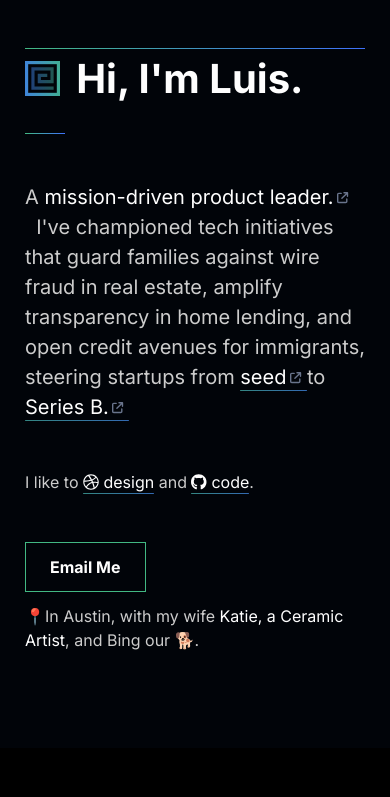
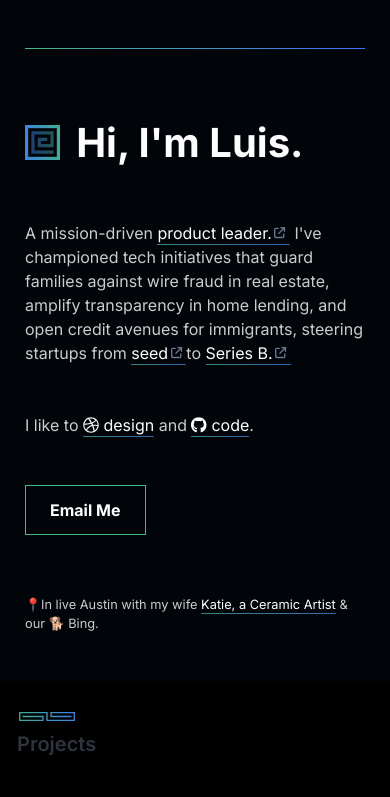
Before and after one commit to ztfo/luispalomares.com, a Vue app: page /#/ in a window 390 px wide. Shown: the top 797 px of the page. Built offline with nearby package versions, Linux system fonts and the light colour scheme; grey boxes are pictures that could not be loaded.

Commit message:
favicon, footer, logo, etc

```diff
--- a/src/components/Footer.vue
+++ b/src/components/Footer.vue
@@ -1,8 +1,8 @@
 <template lang="pug">
-p.is-size-6.mb-6
-    span 📍In Austin, with my wife
+p.is-size-6.mt-6
+    span 📍In live Austin with my wife&nbsp;
     a.link(href="https://katieannclay.com", target="_blank") Katie, a Ceramic Artist
-    span , and Bing our 🐕.
+    span &nbsp;&amp; our 🐕 Bing.
 </template>
 
 <script>
@@ -12,5 +12,9 @@ export default {
 </script>
 
 <style scoped>
-/* Your component styles go here */
+@media (max-width: 768px) {
+    p {
+        font-size: 0.8rem !important;
+    }
+}
 </style>
--- a/src/components/HomePanel.vue
+++ b/src/components/HomePanel.vue
@@ -3,11 +3,10 @@
     h1.is-size-2.pb-0
         LogoNavComponent
         span Hi, I'm Luis.
-    .simple-divider
-    p.is-size-5.my-6
-        span A
+    p.is-size-5.is-size-6-mobile.my-6
+        span A mission-driven
         a.link(href="https://www.linkedin.com/in/luis-palomares/", target="_blank")
-            span mission-driven product leader.&nbsp;
+            span product leader.&nbsp;
             font-awesome-icon.is-size-7.icon.is-small.has-text-grey(icon="arrow-up-right-from-square")
             | &nbsp;
         | &nbsp;I've championed tech initiatives that guard families against wire fraud in real estate, amplify transparency in home lending, and open credit avenues for immigrants, steering startups from
--- a/src/components/Projects.vue
+++ b/src/components/Projects.vue
@@ -1,5 +1,5 @@
 <template lang="pug">
-.inner-scroll.p-6
+.inner-scroll
     SquareWaveComponent
     h2.is-size-5.pb-4
         strong Projects
@@ -69,8 +69,10 @@ export default {
     background-color: #000;
     width: 100%;
     height: 100vh;
+    padding: 3rem;
     @media (max-width: 768px) {
         height: auto;
+        padding-top: 1.5rem;
     }
 }
 .cursor {
--- a/src/views/HomeView.vue
+++ b/src/views/HomeView.vue
@@ -1,10 +1,10 @@
 <template lang="pug">
 .home
-    .home-panel.left
+    section.home-panel.left.section
         .long-divider
         HomePanelComponent
         FooterComponent
-    .home-panel.right
+    section.home-panel.right.section
         HomeScrollComponent
 </template>
 
@@ -59,6 +59,12 @@ export default {
                 height: auto;
                 min-height: auto;
             }
+            &.left {
+                padding-bottom: 0;
+            }
+            .long-divider {
+                margin-bottom: 4rem;
+            }
         }
     }
     @media (max-width: 768px) {
```
Also changed, not shown: src/assets/logo.png, 1 other file (tests, documents, lock files or other folders).
